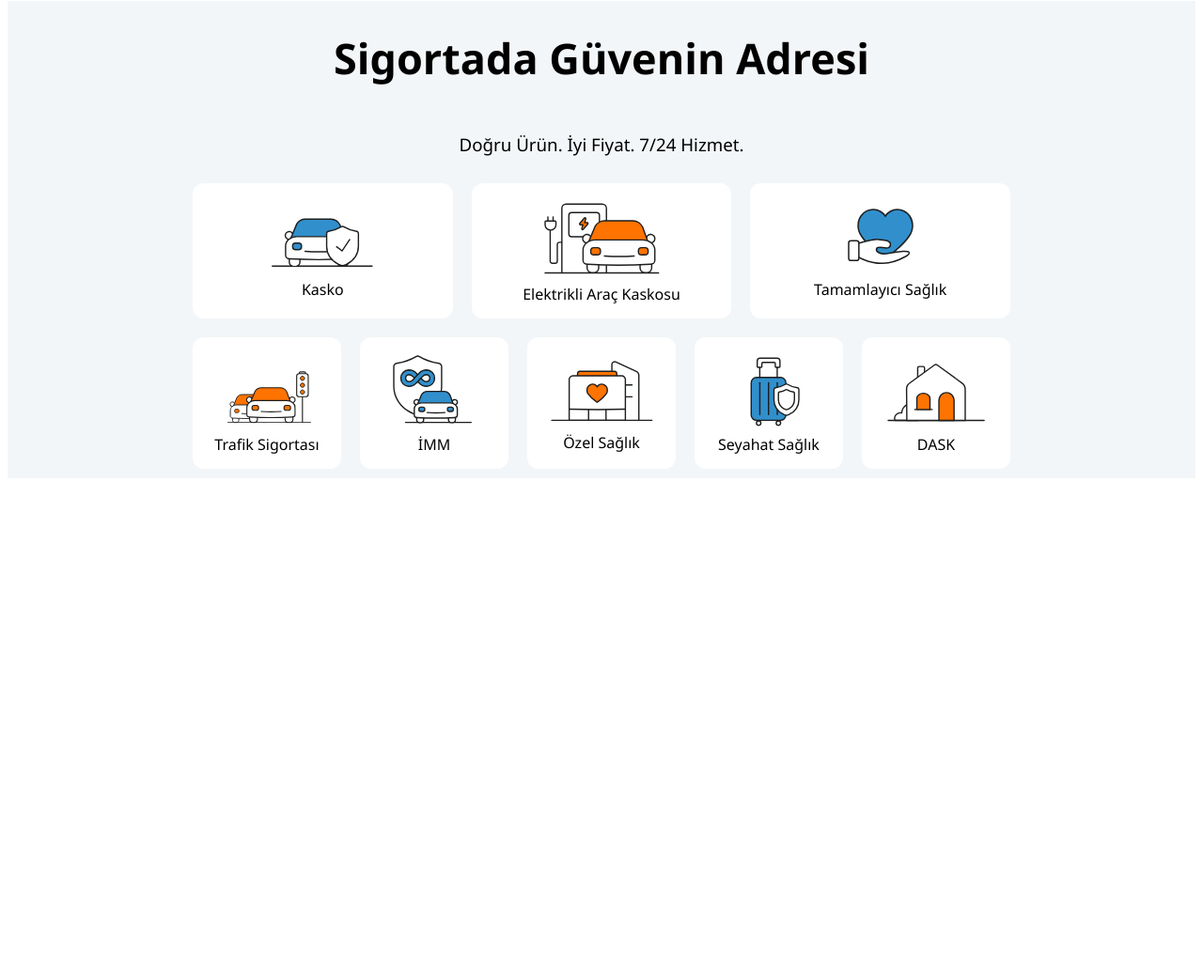
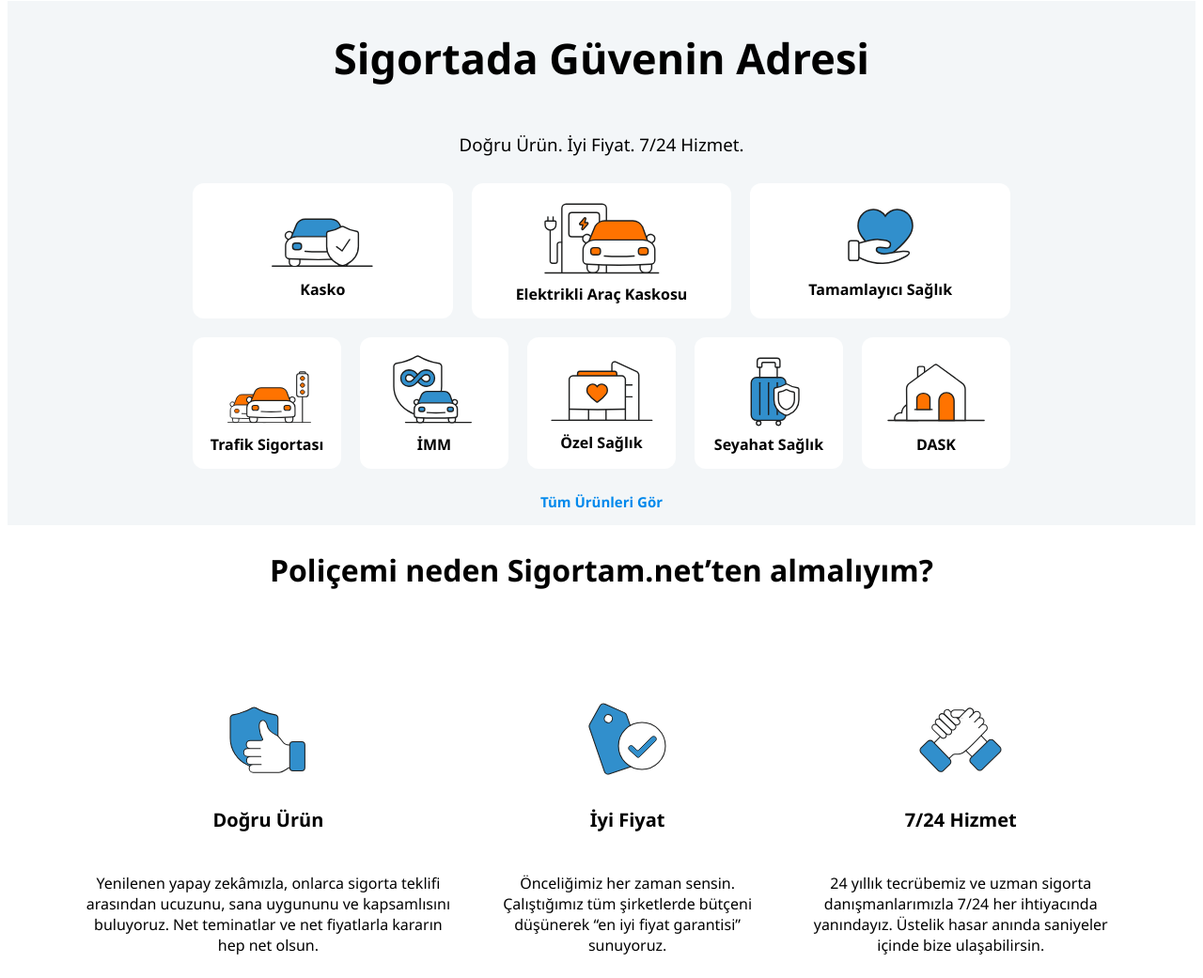
Before and after one commit to slnturk/front-end-mine, a plain HTML site: page main.html in a window 1280 px wide. Shown: the part 57-1098 px from the top of the page at 94% size. Before the commit the page ends 800 px from the top, so only its background shows below. Drawn offline with nearby package versions, Linux system fonts and the light colour scheme.

Commit message:
ders5 sonu

```diff
--- a/main.css
+++ b/main.css
@@ -88,7 +88,7 @@
 
 /* section-1 */
 
-.section-1 {
+.section-gray {
     background-color: #f3f6f8;
     display: flex;
     flex-direction: column;
@@ -121,6 +121,7 @@
     border-radius: 12px;
     padding-top: 12px;
     padding-bottom: 15px;
+    font-weight: 600;
 }
 
 .üst-card {
@@ -131,17 +132,54 @@
     width: calc(20% - 20px) ;
 }
 
+.üst-card:hover, .alt-card:hover{
+    cursor: pointer;
+    color: #0089ec;
+    box-shadow: 0 4px 15px #ccc;
+    transition: box-shadow 0,3s ease;
+}
 
+.section-gray p {
+    color: #0089ec;
+    font-size: 15px;
+    font-weight: 600;
+}
 
+.section-gray p:hover {
+cursor: pointer;
+}
 
+/* section-2 */
 
-
-
-
-
-
-
+.section-white {
+    display: flex;
+    flex-direction: column;
+    align-items: center;
+}
 
 h2 {
     font-size: 32px;
 }
+
+h4 {
+font-size: 20px;
+}
+
+.özel-container {
+    width: 1110px;
+    padding-top: 88px;
+    display: flex;
+    flex-direction: row;
+    justify-content: space-between;
+    gap: 48px;
+}
+
+.özel {
+    display: flex;
+    flex-direction: column;
+    align-items: center;
+}
+
+.özel p {
+    text-align: center;
+}
--- a/main.html
+++ b/main.html
@@ -37,7 +37,7 @@
 </header>
 
 <div class="main-content">
-    <div class="section-1">
+    <div class="section-gray">
         <h1>Sigortada Güvenin Adresi</h1>
         <h3>Doğru Ürün. İyi Fiyat. 7/24 Hizmet.</h3>
         <div class="card-container">
@@ -74,6 +74,32 @@
                 DASK
             </div>
         </div>
+        <p>Tüm Ürünleri Gör</p>
+    </div>
+    <div class="section-white">
+        <h2>Poliçemi neden Sigortam.net’ten almalıyım?</h2>
+        <div class="özel-container">
+            <div class="özel">
+                <img src="section-2/policy-trustworthy.svg" alt="">
+                <h4>Doğru Ürün</h4>
+                <p>Yenilenen yapay zekâmızla, onlarca sigorta teklifi arasından ucuzunu, sana uygununu ve kapsamlısını buluyoruz. Net teminatlar ve net fiyatlarla kararın hep net olsun.</p>
+
+            </div>
+            <div class="özel">
+                <img src="section-2/policy-price.svg" alt="">
+                <h4>İyi Fiyat</h4>
+                <p>Önceliğimiz her zaman sensin. Çalıştığımız tüm şirketlerde bütçeni düşünerek “en iyi fiyat garantisi” sunuyoruz. </p>
+
+
+            </div>
+            <div class="özel">
+                <img src="section-2/policy-with-you.svg" alt="">
+                <h4>7/24 Hizmet</h4>
+                <p>24 yıllık tecrübemiz ve uzman sigorta danışmanlarımızla 7/24 her ihtiyacında yanındayız. Üstelik hasar anında saniyeler içinde bize ulaşabilirsin.</p>
+
+            </div>
+        </div>
+
     </div>
 </div>
 </body>
```
Also changed, not shown: section-2/policy-price.svg (added), section-2/policy-trustworthy.svg (added), section-2/policy-with-you.svg (added).
